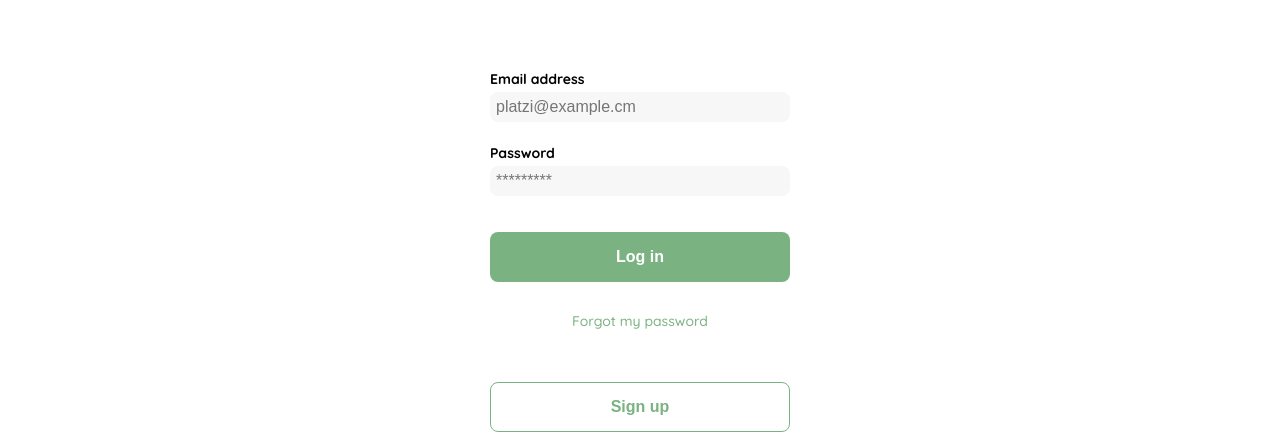
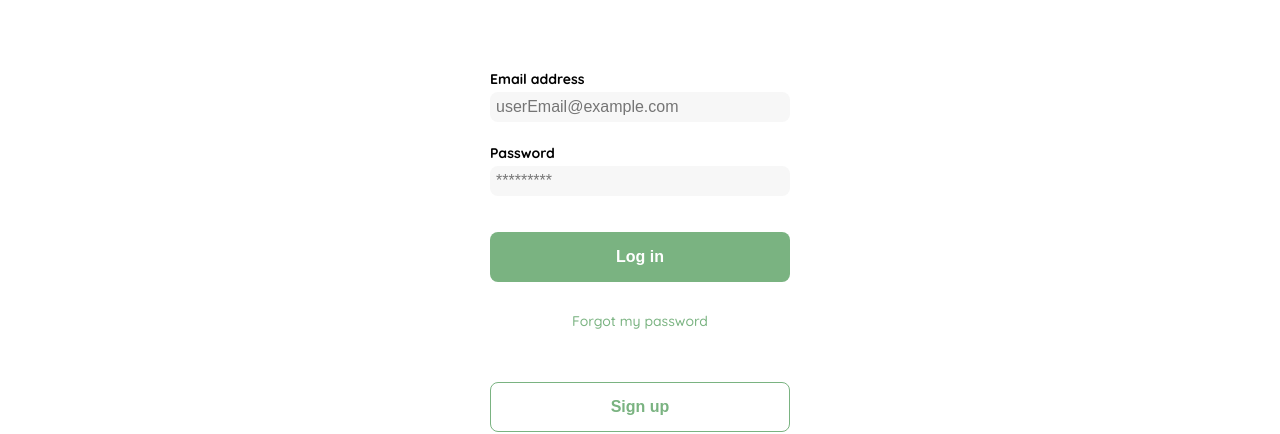
Before and after one commit to sierraCode397/E-Commerce, a React app: page /login in a window 1280 px wide. Shown: the part 210-644 px from the top of the page. Built offline with nearby package versions, Linux system fonts and the light colour scheme.

Commit message:
Uso del hook useRef

```diff
--- a/src/pages/Login.jsx
+++ b/src/pages/Login.jsx
@@ -1,19 +1,31 @@
-import React from 'react';
+import React, {useRef} from 'react';
 import '@styles/Login.scss';
 
 import logo from "@logos/logo_yard_sale.svg";
 
 const Login = () => {
+	const form = useRef(null)
+
+	const handleSubmit = (event) => {
+		event.preventDefault();
+		const formData = new FormData(form.current)
+		const data = {
+			username: formData.get("email"),
+			password: formData.get("password"),
+		}
+		console.log(data);
+	}
+
 	return (
 		<div className="Login">
 			<div className="Login-container">
 				<img src= {logo} alt="logo" className="logo" />
-				<form action="/" className="form">
+				<form action="/" className="form" ref={form}>
 					<label htmlFor="email" className="label">Email address</label>
-					<input type="text" id="email" placeholder="platzi@example.cm" className="input input-email" />
+					<input type="text" name="email" placeholder="userEmail@example.com" className="input input-email" />
 					<label htmlFor="password" className="label">Password</label>
-					<input type="password" id="password" placeholder="*********" className="input input-password" />
-					<input type="submit" value="Log in" className="primary-button login-button" />
+					<input type="password" name="password" placeholder="*********" className="input input-password" />
+					<button className="primary-button login-button" onClick={handleSubmit}>Log in</button>
 					<a href="/">Forgot my password</a>
 				</form>
 				<button className="secondary-button signup-button">Sign up</button>
--- a/src/routes/App.jsx
+++ b/src/routes/App.jsx
@@ -1,6 +1,5 @@
 import React from 'react';
 import { BrowserRouter, Routes, Route } from 'react-router-dom';
-import { useHistory, useLocation, useParams } from 'react-router';
 import Layout from '@containers/Layout';
 import Home from '@pages/Home';
 import Login from '@pages/Login';
```
Also changed, not shown: package.json (line endings or trailing spaces), src/index.js (line endings or trailing spaces), webpack.config.js (line endings or trailing spaces).
